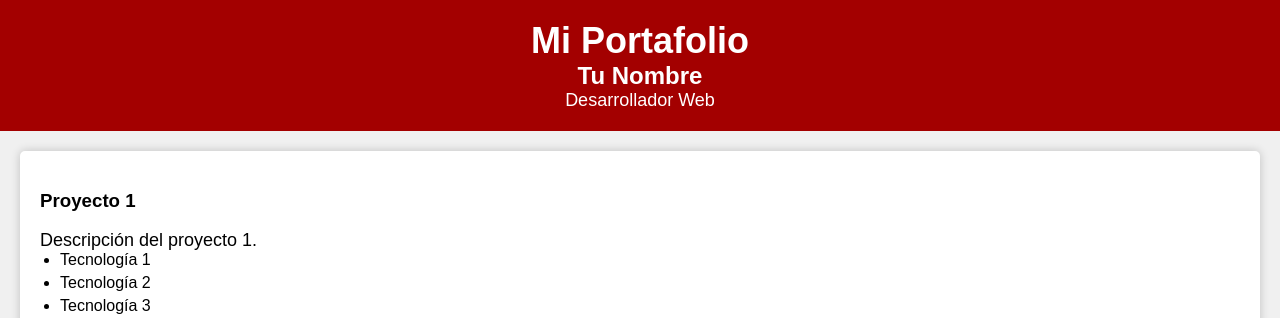
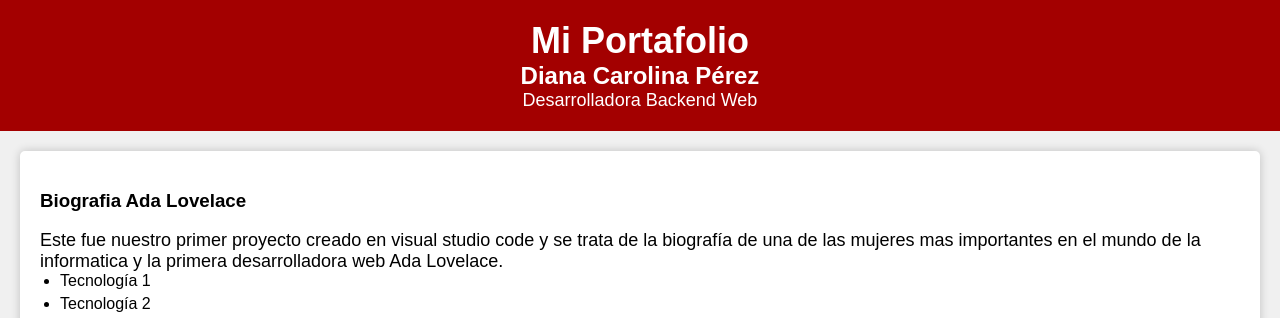
Before and after one commit to monstrini/portafolio-diana, a plain HTML site: page index.html in a window 1280 px wide. Shown: the top 318 px of the page. Drawn offline with Linux system fonts and the light colour scheme.

Commit message:
modificación del nombre y parrafo 1

```diff
--- a/index.html
+++ b/index.html
@@ -11,14 +11,14 @@
 <body>
     <header>
         <h1>Mi Portafolio</h1>
-        <h2>Tu Nombre</h2>
-        <p>Desarrollador Web</p>
+        <h2>Diana Carolina Pérez</h2>
+        <p>Desarrolladora Backend Web</p>
     </header>
 
     <section id="proyectos">
         <article>
-            <h3>Proyecto 1</h3>
-            <p>Descripción del proyecto 1.</p>
+            <h3>Biografia Ada Lovelace</h3>
+            <p>Este fue nuestro primer proyecto creado en visual studio code y se trata de la biografía de una de las mujeres mas importantes en el mundo de la informatica y la primera desarrolladora web Ada Lovelace.</p>
             <ul>
                 <li>Tecnología 1</li>
                 <li>Tecnología 2</li>
```
